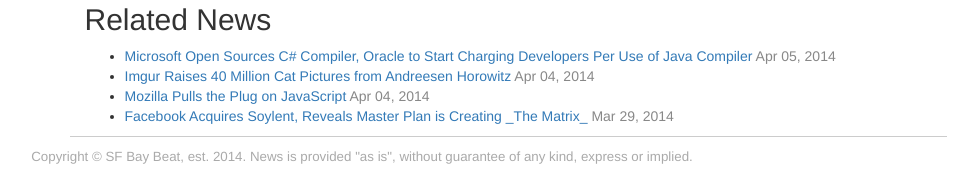
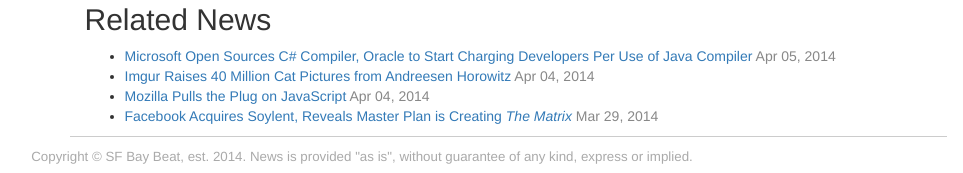
Before and after one commit to strong-code/sfbaybeat.github.io, a Jekyll site: the page built from _posts/2014-03-21-mtgox-ceo-mark-karpeles-finds-20000-magic-the-gathering-trading-cards-under-couch-cushion.md, in a window 1280 px wide. Shown: the part 993-1166 px from the top of the page, without its empty margins (278-1241 px from the left). Built offline with Jekyll 4.4.1, drawn with Linux system fonts in a browser that asks for light colours; nearby versions of some CDN libraries.

Commit message:
fucking jekyll

```diff
--- a/_layouts/post.html
+++ b/_layouts/post.html
@@ -34,7 +34,7 @@
             {% for post in site.related_posts %}
                 {% if post.url != page.url %}
                     <li>
-                        <a href="{{ post.url }}">{{ post.title }}</a>
+                        <a href="{{ post.url }}">{{ post.title | markdownify | remove:"<p>" | remove:"</p>" }}</a>
                         <time datetime="{{ post.date | date:"%FT%T%z" }}" pubdate itemprop="datePublished">{{ post.date | date:"%b %d, %Y" }}</time>
                     </li>
                 {% endif %}
```
